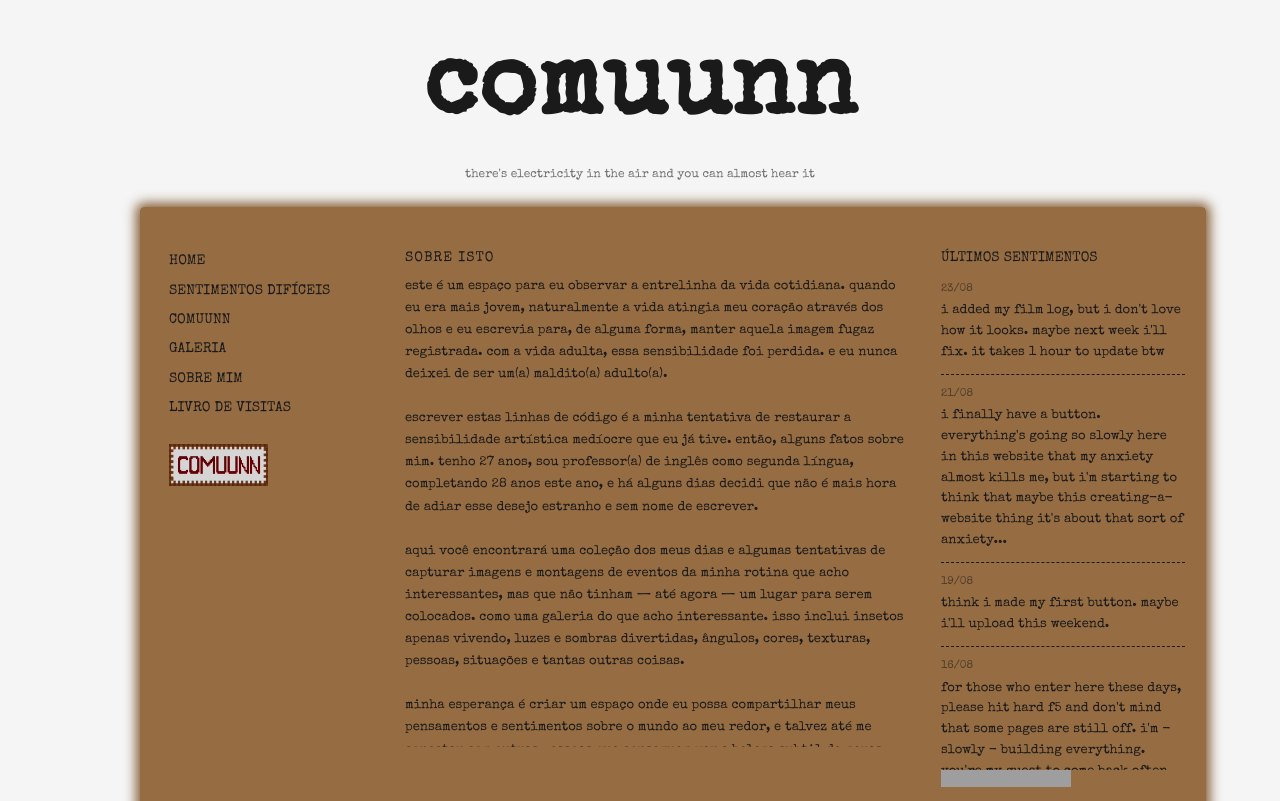
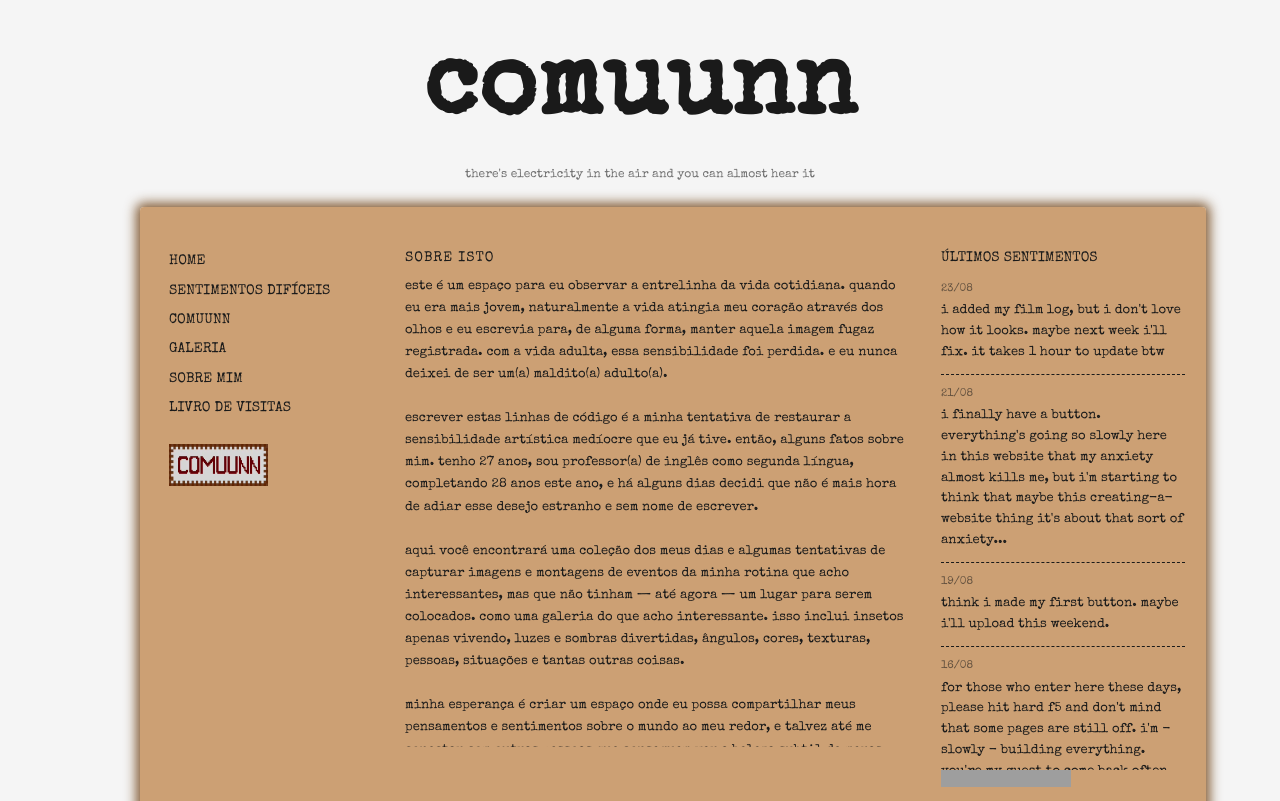
Before and after one commit to guiolhermer/comuunn, a Jekyll site: the page built from index.html, in a window 1280 px wide. Shown: the top 801 px of the page. Built offline with Jekyll 4.4.1, drawn with Linux system fonts in a browser that asks for light colours; grey boxes are pictures that could not be loaded.

Commit message:
fix: update background color of link styles for improved aesthetics

```diff
--- a/assets/style.css
+++ b/assets/style.css
@@ -48,7 +48,7 @@ a:hover {
 	border-radius: 4px;
   box-sizing: border-box;
   width: 1066px;
-  background-color: rgba(134, 85, 36, 0.85);
+  background-color: rgba(198, 146, 94, 0.85);
 }
 
 /* ---------- título do site (usado no masthead da home e dos posts) ---------- */
```
